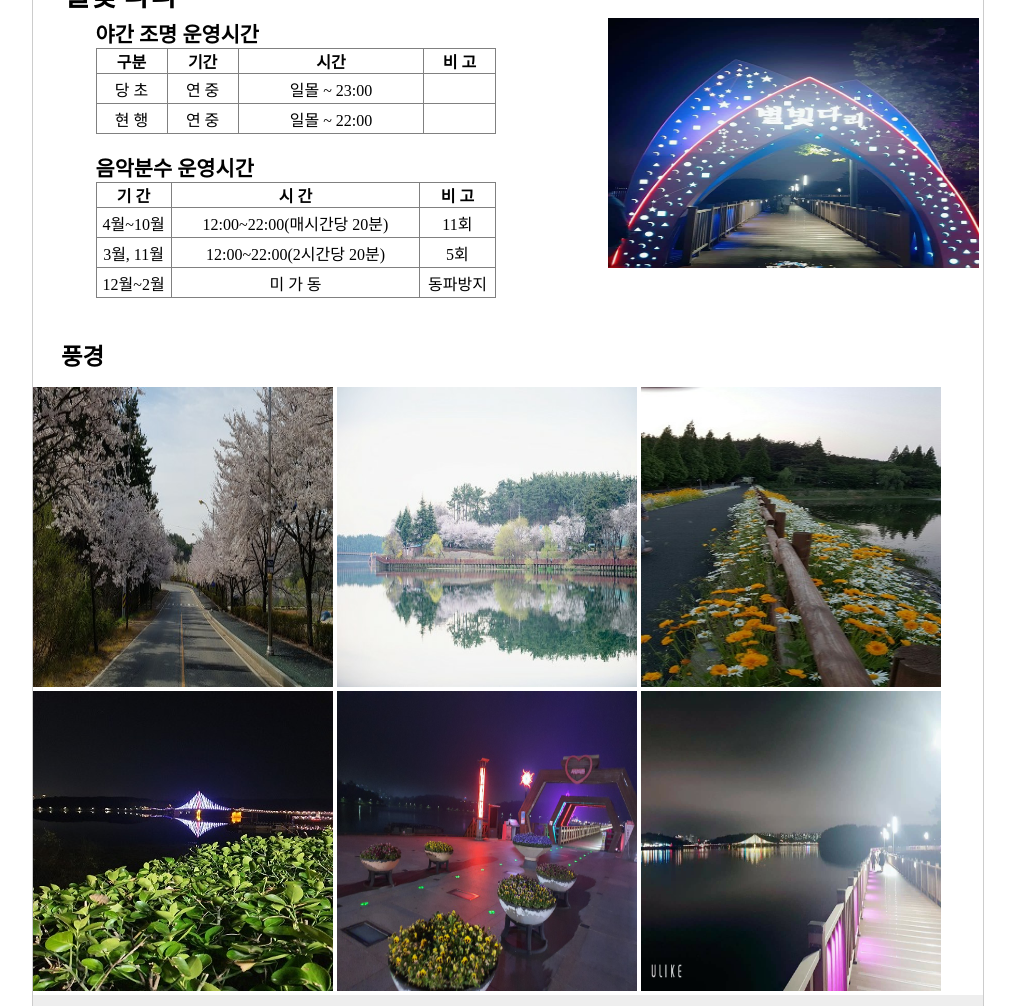
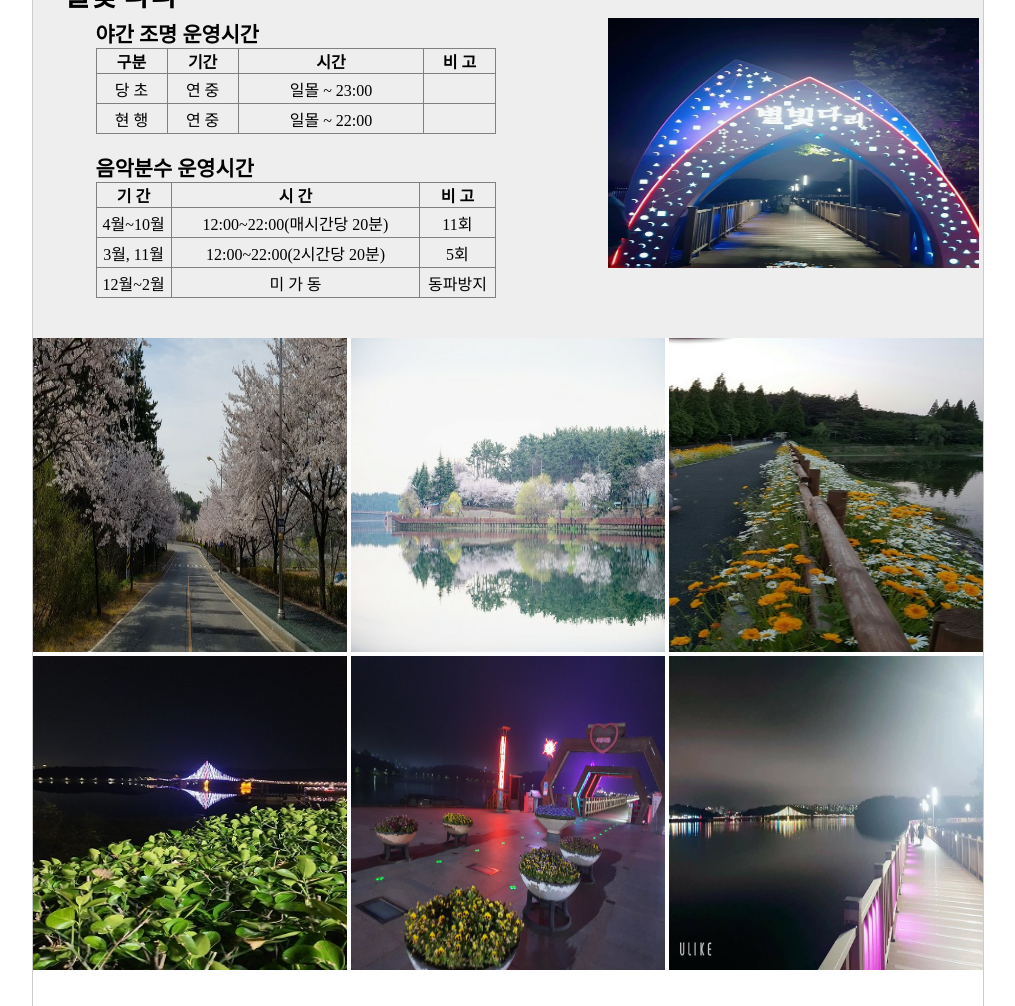
Before and after one commit to karoong/karoong.github.io, a plain HTML site: page index.html in a window 1280 px wide. Shown: the part 1363-2369 px from the top of the page, without its empty margins (132-1147 px from the left). Drawn offline with Linux system fonts and the light colour scheme.

Commit message:
Add files via upload

```diff
--- a/index.html
+++ b/index.html
@@ -19,12 +19,13 @@
 				<ul id="main-nav">
 					<li><a href="#intro">장소 소개</a></li>
 					<li><a href="#choice">입구</a></li>
-					<li><a href="#view">풍경</a></li>
+					<li><a href="#choice">풍경</a></li>
 					<li><a href="#map">오시는 길</a></li>
 				</ul>
 			</nav>
 		</header>
 
+<article>
 		<section id="intro">
 			<div class="page-title">
 				<h1>장소 소개</h1>
@@ -49,9 +50,8 @@
 		            <img src="images/7.jpg" >
                 	</div>
             <div class="text">
-
-		<p>   물빛이 아름다워 은파라 불리는 곳에 위치한 이 다리는 사랑을 테마로 호수의 동서를 잇고 있다.<br>
-		  낮에는 햇살에 반짝이는 물빛으로 밤에는 화려한 조명으로 밤을 수놓은 야경이 유명한 곳이다  </p>
+	<p>물빛이 아름다워 은파라 불리는 곳에 위치한 이 다리는 사랑을 테마로 호수의 동서를 잇고 있다.<br>
+	  낮에는 햇살에 반짝이는 물빛으로 밤에는 화려한 조명으로 밤을 수놓은 야경이 유명한 곳이다.</p>
                	 </div>
 		</div>
 	</section>
@@ -84,48 +84,44 @@
 	<td>일몰 ~ 22:00</td>
 	<td> </td>
 	</tr>
-</table>
-<br>
+	</table><br>
+
 	<h2>음악분수 운영시간</h2>
 		      <table border=1 width=400 >
 	<tr>
 	<th width=30 >기 간</th>
 	<th width=70 >시 간</th>
 	<th width=30 >비 고</th>
-
 	</tr>
 	<tr height=30 align=center>
 	<td>4월~10월</td>
 	<td>12:00~22:00(매시간당 20분)</td>
 	<td>11회</td>
-
 	</tr>
 	<tr height=30  align=center>
 	<td>3월, 11월</td>
 	<td>12:00~22:00(2시간당 20분)</td>
 	<td>5회</td>
-
 	</tr>
 	<tr height=30 align=center>
 	<td>12월~2월</td>
 	<td>미 가 동</td>
 	<td>동파방지</td>
-
 	</tr>
 		</table>
 		</div>
 	</section>
-		        <pre><h1>  풍경  </h1> </pre>
-<div>
-<div class="photo2">
-	<img src="images/1.jpg"width="300" height="300" border="0">
-	<img src="images/3.jpg"width="300" height="300" border="0">
-  	<img src="images/2.jpg"width="300" height="300" border="0">
-	<img src="images/4.jpg"width="300" height="300" border="0">
-	<img src="images/5.jpg"width="300" height="300" border="0">
-	<img src="images/8.jpg"width="300" height="300" border="0">
-	</div>
-</div>
+</article>
+
+<aside class="sidebar">
+<img src="images/1.jpg"width="314" height="314" >
+	<img src="images/3.jpg"width="314" height="314">
+  	<img src="images/2.jpg"width="314" height="314">
+	<img src="images/4.jpg"width="314" height="314">
+	<img src="images/5.jpg"width="314" height="314">
+	<img src="images/8.jpg"width="314" height="314">
+</aside>
+
       <section id="map">
             <div class="page-title">
 		        <h1>오시는 길</h1>
@@ -139,10 +135,11 @@
                 </div>
 	    </div>
         </section>
+
 <fotter>
-<address><center><a href="https://www.gunsan.go.kr/tour/m2080
-" target=_blank>군산 관광 홈페이지</a><center></adress>
+<address>
+<center><a href="https://www.gunsan.go.kr/tour/m2080" target=_blank>군산 관광 홈페이지</a><center>
+</adress>
 </fotter>
-
 </body>
 </html>
```
Lines whose indentation alone changed are shown as unchanged.
